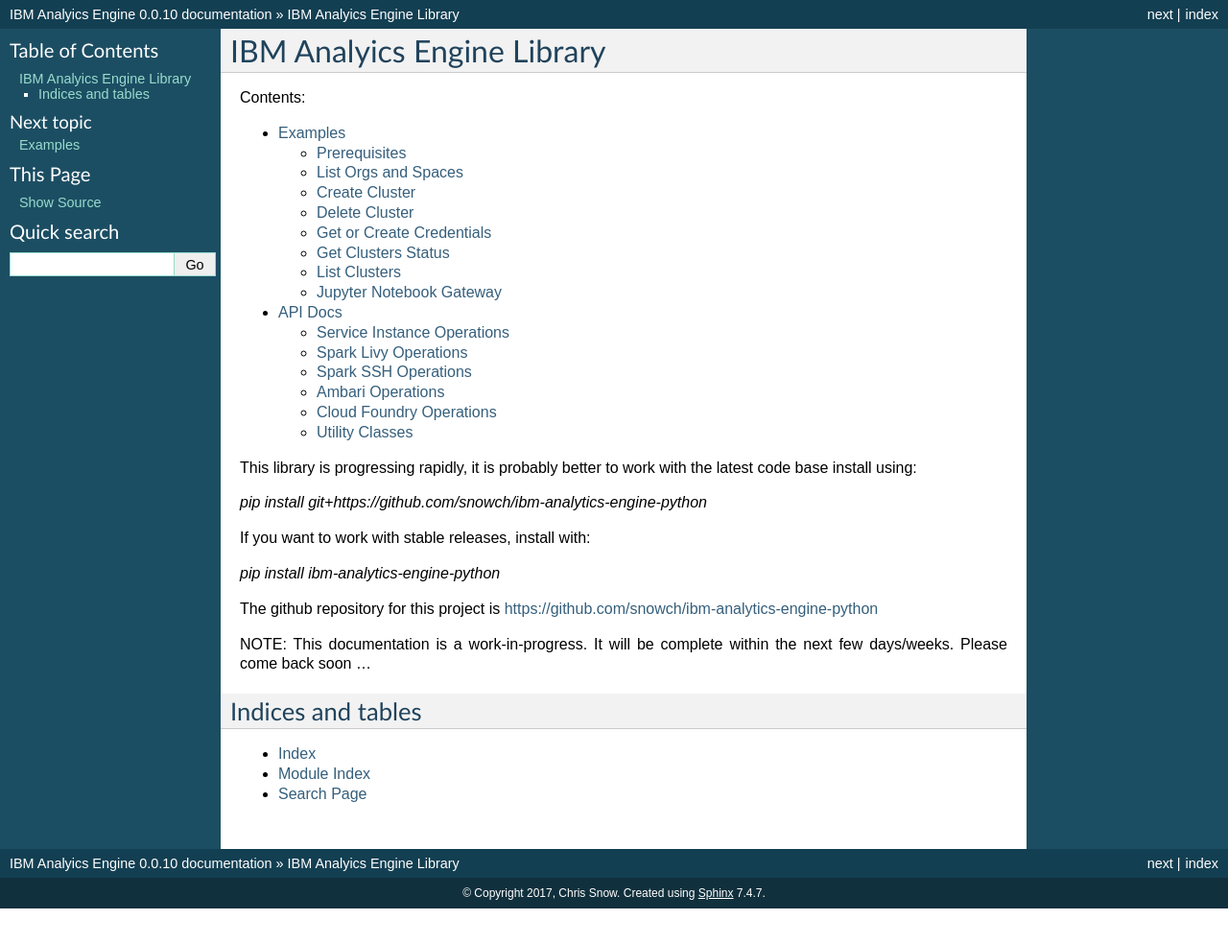
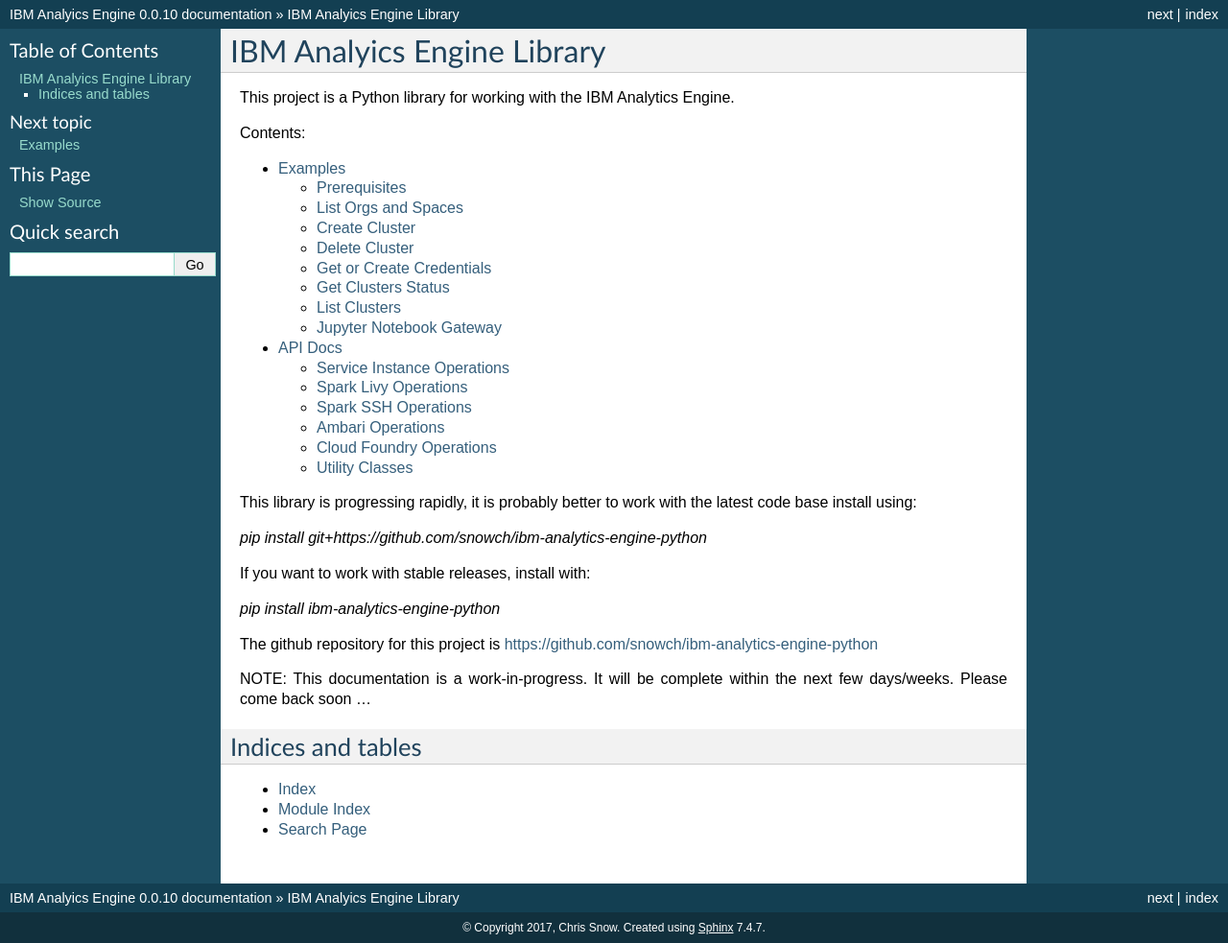
Before and after one commit to snowch/ibm-analytics-engine-python, a Sphinx documentation site: the page built from docs/index.rst, in a window 1280 px wide. Shown: the whole page at 96% size. Built offline with Sphinx 7.4.7, drawn with Linux system fonts in a browser that asks for light colours; before the commit the page ends 947 px from its top, so only the background shows below that.

Commit message:
Update index.rst

```diff
--- a/docs/index.rst
+++ b/docs/index.rst
@@ -1,6 +1,8 @@
 ***************************
 IBM Analyics Engine Library
 ***************************
+
+This project is a Python library for working with the IBM Analytics Engine.
 
 .. toctree::
    :maxdepth: 2
```
